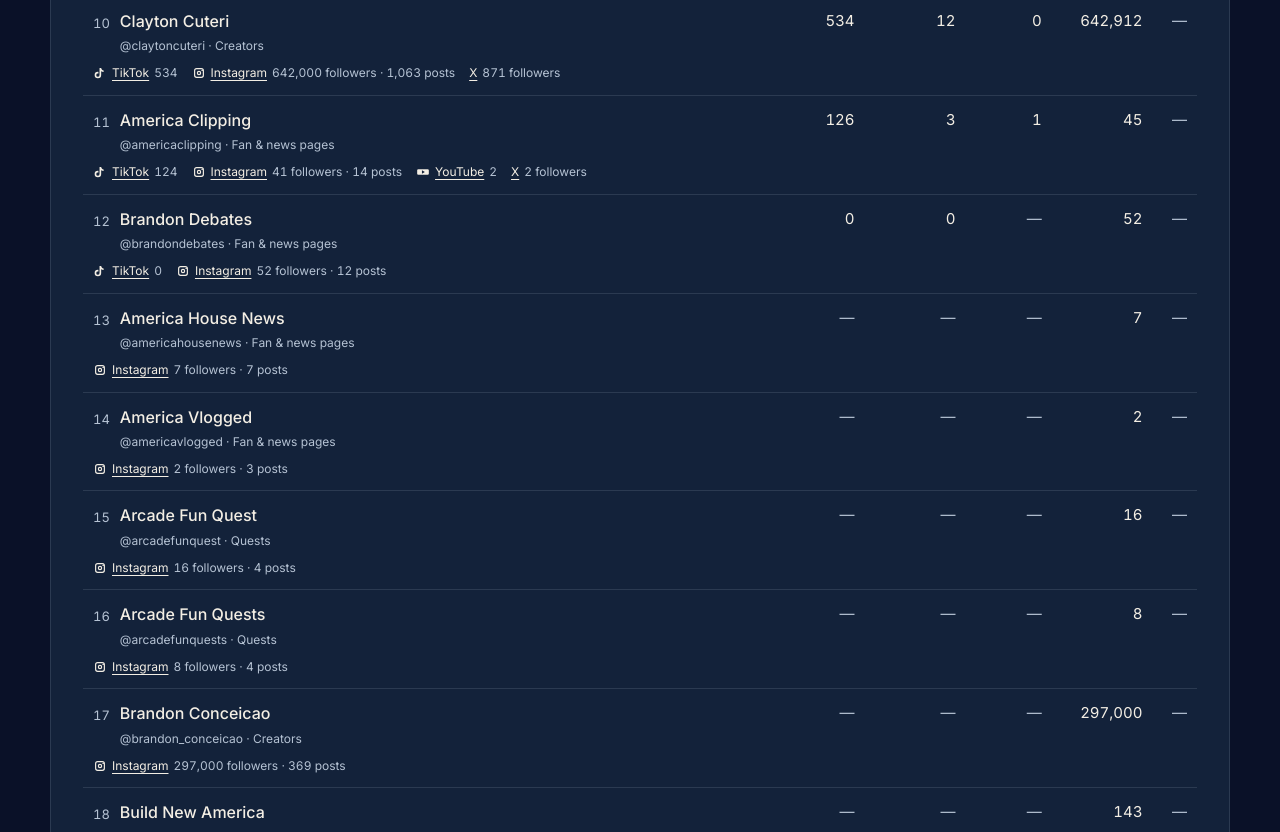
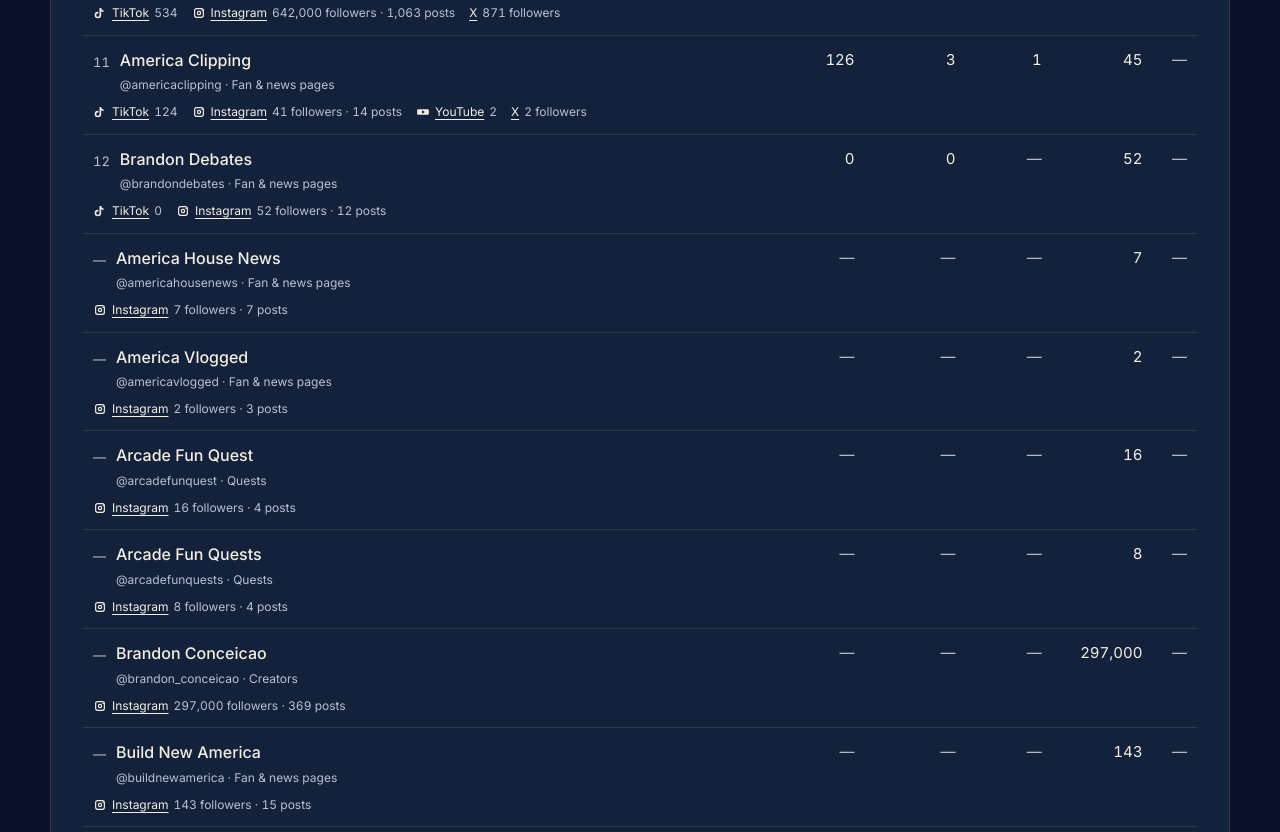
Before and after one commit to ganamukhtar/ah-viewtracker, a website with bundled scripts: page accounts.html in a window 1280 px wide. Shown: the part 1968-2800 px from the top of the page. Built offline with nearby package versions, Linux system fonts and the light colour scheme; no server answers.

Commit message:
Rank only measured accounts, retain ranks in search and relocate quest link

```diff
--- a/accounts.html
+++ b/accounts.html
@@ -17,8 +17,7 @@
     <nav class="nav wrap" aria-label="Main">
       <a class="brand" href="https://america.co/">AMERICA<span>.CO</span></a>
       <div class="nav-links">
-        <a href="/">Viewership</a>
-        <a class="nav-cta" href="/accounts" aria-current="page">Accounts</a>
+        <a class="nav-cta" href="https://america.co/quests">Start your own quest</a>
       </div>
     </nav>
   </header>
@@ -39,7 +38,6 @@
         </div>
         <p class="mp-estimate-note">Across connected accounts</p>
         <p class="mp-confirmed" data-confirmed aria-live="polite">Checking the latest reports…</p>
-        <p class="av-jump"><a class="mp-join" href="https://america.co/quests">Start your own quest</a></p>
       </header>
       <div class="av-board">
         <div class="av-filters">
--- a/views.js
+++ b/views.js
@@ -286,7 +286,7 @@ function detailCard(platform) {
 function sortedRows() {
   const now = Date.parse(state.snapshot.checkedAt);
   const platforms = state.platforms.includes('all') ? 'all' : state.platforms;
-  const rows = view.accounts.map((account) => ({
+  const rows = totals.accounts.map((account) => ({
     account,
     growth: growthFor(state.snapshot.history, account, 'views', platforms, now),
   }));
@@ -295,7 +295,14 @@ function sortedRows() {
     growth: row.growth,
   })), state.sort, state.dir);
   const byId = new Map(rows.map((row) => [row.account.id, row]));
-  return ranked.map((account) => byId.get(account.id));
+  const visible = new Set(view.accounts.map(account => account.id));
+  let previous, rank;
+  return ranked.map((account, index) => {
+    const value = state.sort === 'growth' ? account.growth?.delta : account[state.sort];
+    if (value !== previous || index === 0) rank = index + 1;
+    previous = value;
+    return { ...byId.get(account.id), rank: Number.isFinite(value) ? rank : null };
+  }).filter(row => visible.has(row.account.id));
 }
 
 function accountIdentity(account, rank) {
@@ -325,7 +332,7 @@ function accountIdentity(account, rank) {
   }
   const badge = document.createElement('span');
   badge.className = 'av-rank';
-  badge.textContent = String(rank);
+  badge.textContent = rank == null ? '—' : String(rank);
   wrap.append(badge, name, meta, plats);
   return wrap;
 }
@@ -373,9 +380,8 @@ function renderBoard() {
     body.append(tr);
     return;
   }
-  rows.forEach(({ account, growth }, index) => {
-    const rank = index + 1;
-    const top = rank <= 3;
+  rows.forEach(({ account, growth, rank }) => {
+    const top = rank != null && rank <= 3;
     const card = document.createElement('article');
     card.className = top ? 'av-card is-top' : 'av-card';
     card.append(accountIdentity(account, rank));
```
Also changed, not shown: index.html (+2 -3 lines).
